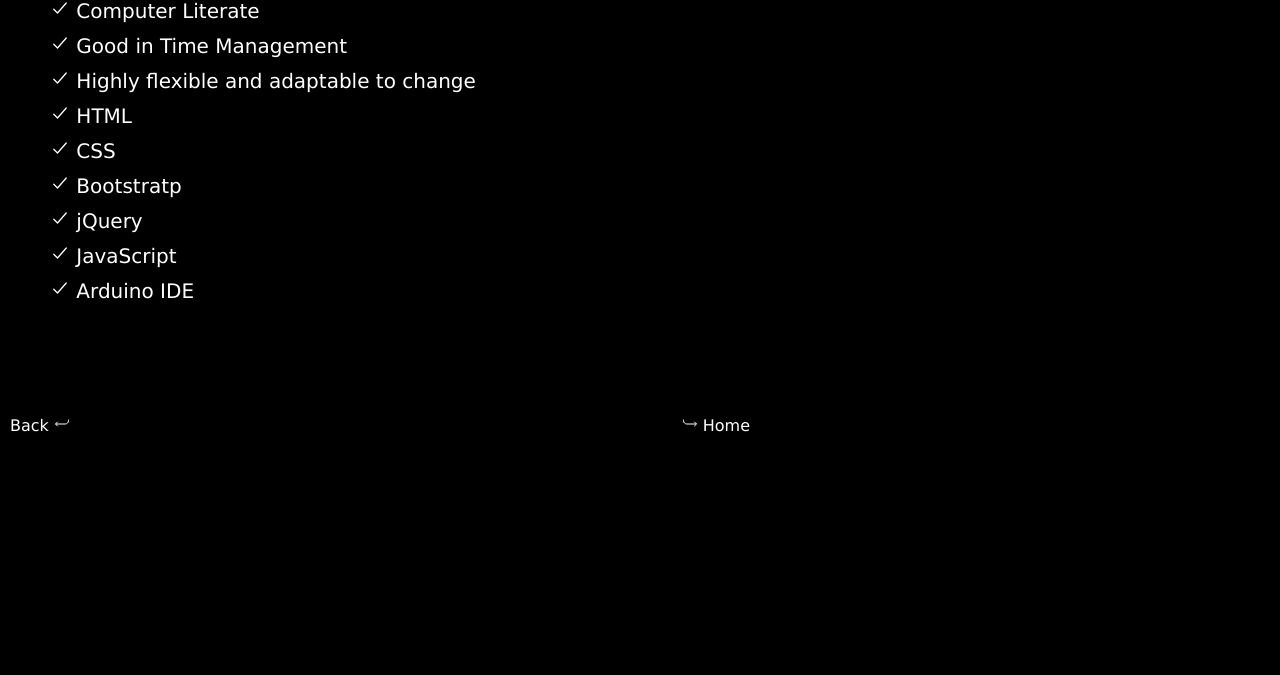
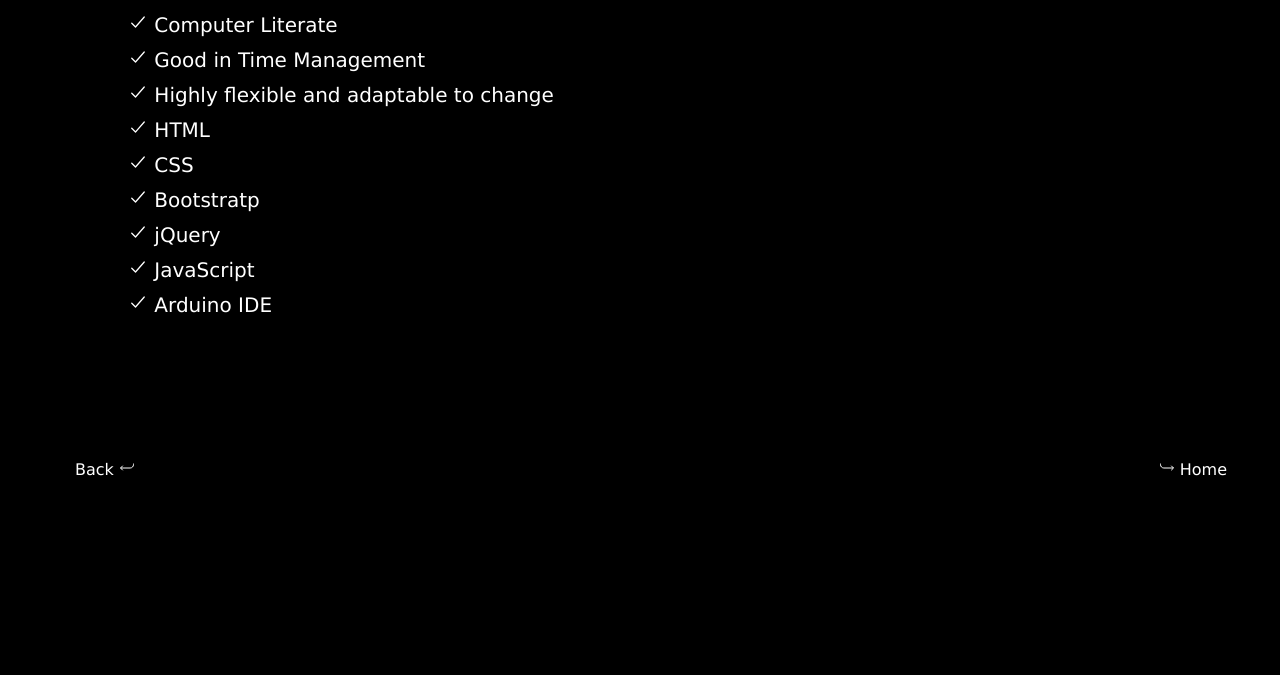
Before and after one commit to kinetb/My-Portfolio, a plain HTML site: page skills.html in a window 1280 px wide. Shown: the part 125-800 px from the top of the page. Drawn offline with nearby package versions, Linux system fonts and the light colour scheme.

Commit message:
responsive done but still open for some adjustment

```diff
--- a/style.css
+++ b/style.css
@@ -338,8 +338,9 @@ body {
         font-size: 20px;
     }
     #iconsss{
-        margin-top: 90px;
+        margin-top: 30px;
         width: 740px;
+            /* border: 1px solid #fff;   */
 
     }
 
@@ -349,8 +350,8 @@ body {
 @media only screen and (min-width:1000px){
     #skills {
         height: 400px;
-        margin-top: 50px;
-        margin-left: 50px;
+        margin-top: 5%;
+        margin-left: 10%;
     }
     .heading {
         font-size: 30px;
@@ -359,8 +360,9 @@ body {
         font-size: 20px;
     }
     #iconsss{
-        margin-top: 90px;
-        width: 740px;
+        margin-top: 120px;
+        margin-left: 75px;
+        width: 90%;
 
     }
 
```
